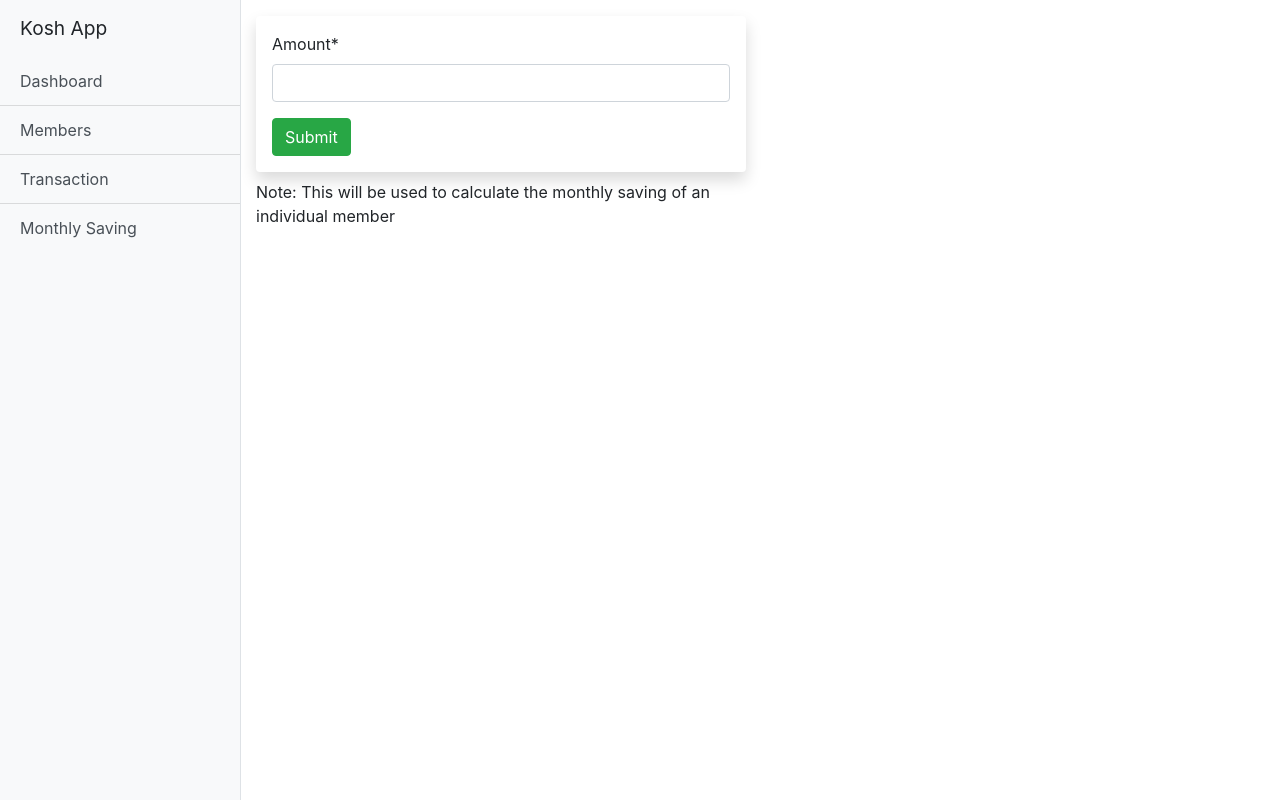
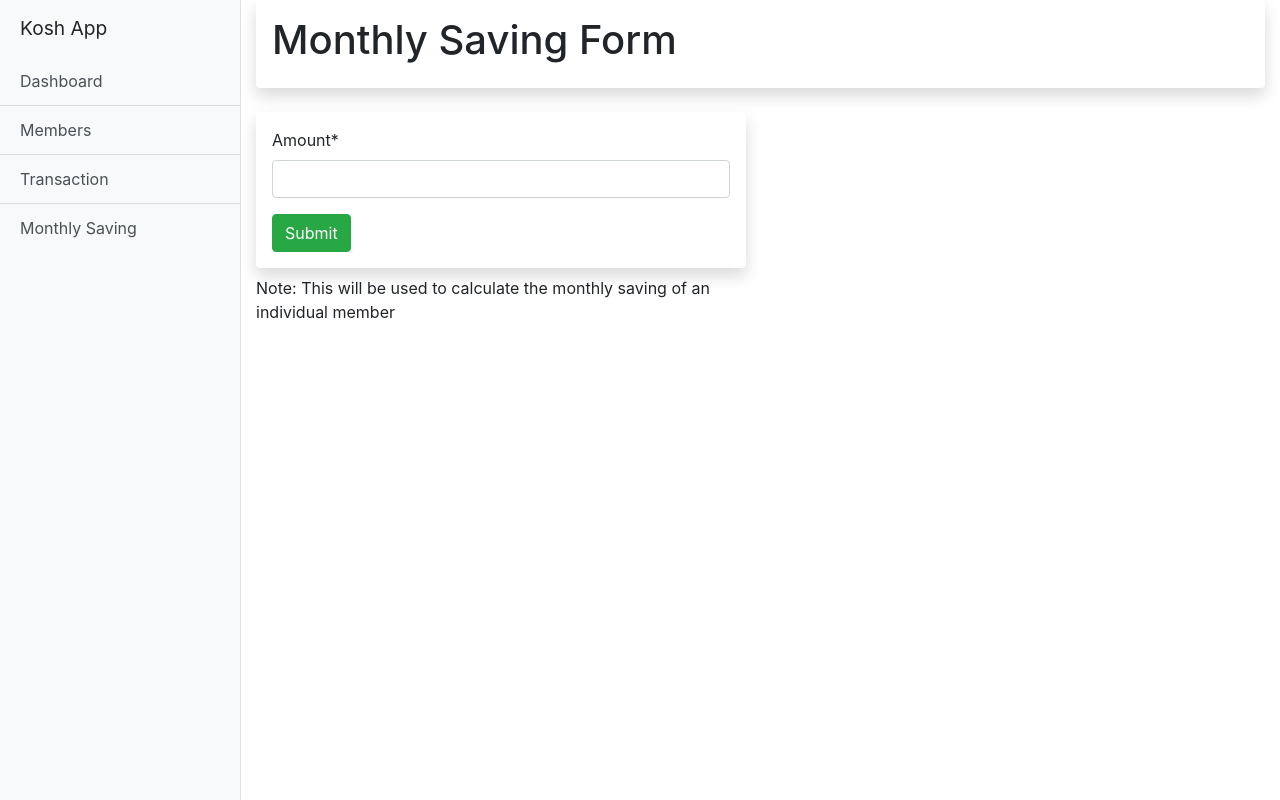
Before and after one commit to MuskanBartaula/kosh, a Django app: page /members/monthly-saving/add/ in a window 1280 px wide. Run offline with Django 3.2, Linux system fonts and the light colour scheme; some libraries are stand-ins or nearby versions.

Commit message:
Monthly Saving Header added using bootstrap shadow

```diff
--- a/src/members/templates/members/monthly_saving_form.html
+++ b/src/members/templates/members/monthly_saving_form.html
@@ -3,6 +3,13 @@
 {% block title %} Monthly Saving | Kosh {% endblock %}
 {% block content %}
 <div class="row">
+	<div class="col-12">
+		<div class="shadow p-3 mb-2 bg-white rounded">
+			<h1>
+				Monthly Saving Form
+			</h1>
+		</div>
+	</div>
 	{% if messages %}
 		{% for message in messages %}
 			<div class="col-12">
```
